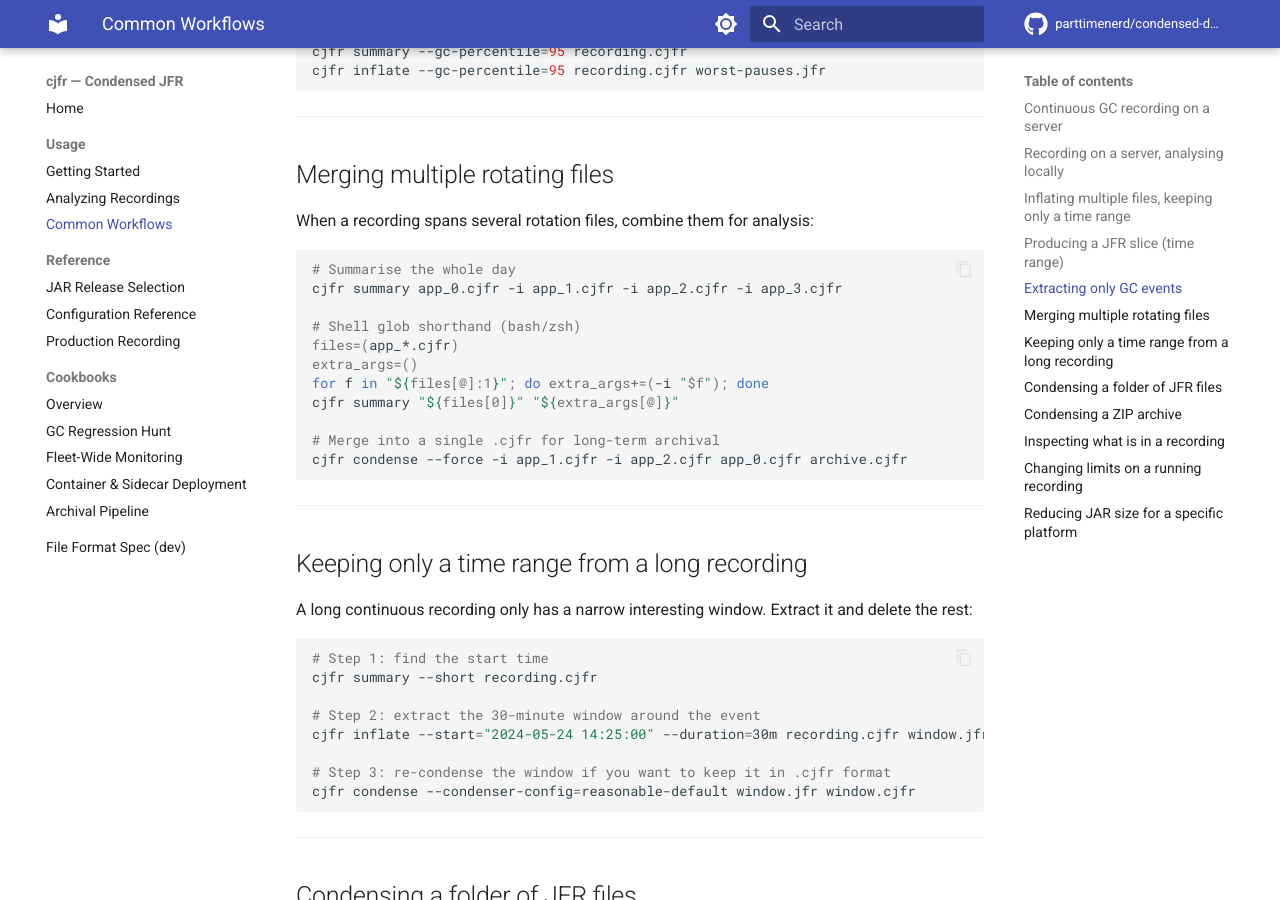
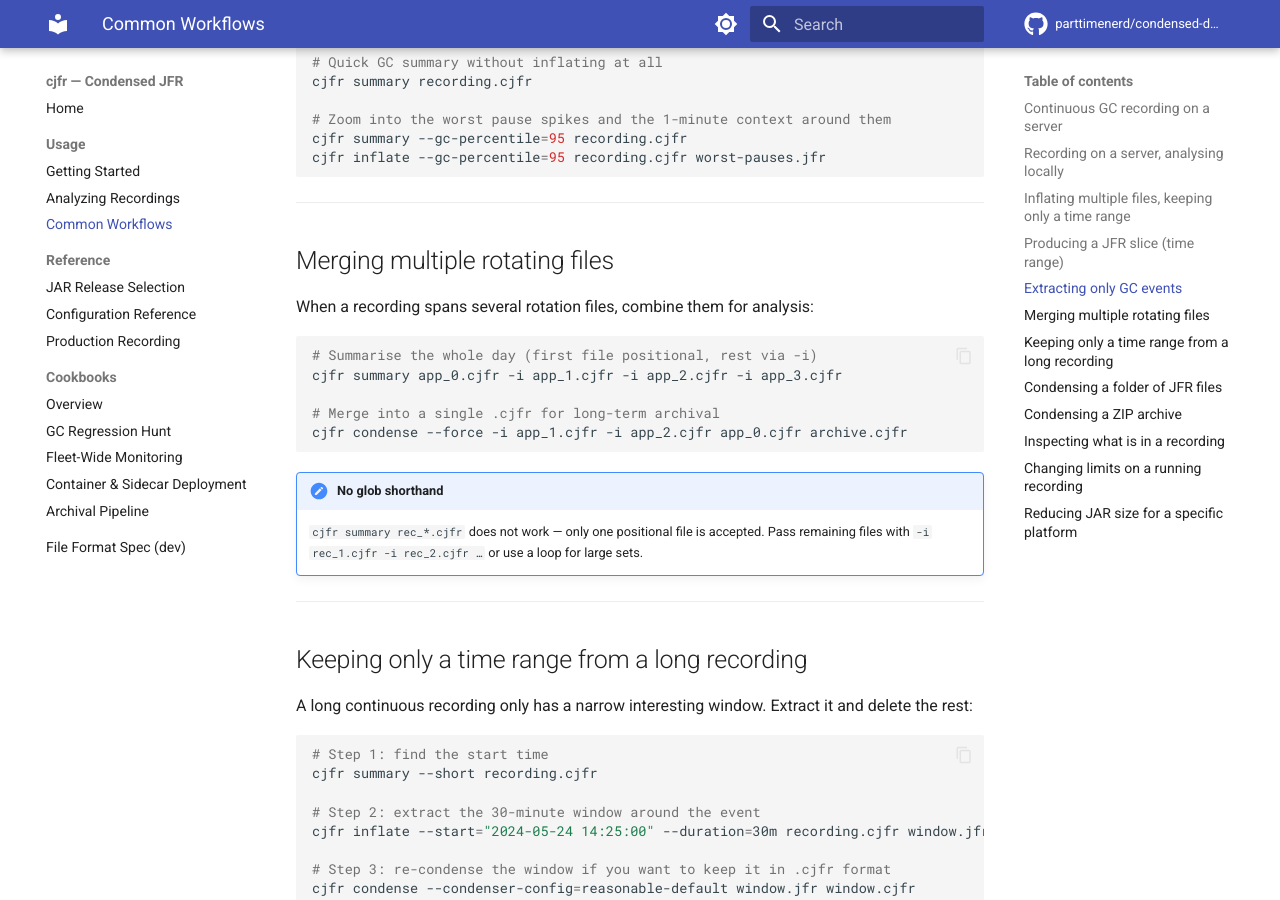
Before and after one commit to parttimenerd/condensed-data, an MkDocs documentation site: the page built from docs/workflows.md, in a window 1280 px wide and 900 px high, scrolled down 3035 px. Built offline with MkDocs 1.6.1 and Material for MkDocs 9.7.7, drawn with Linux system fonts in a browser that asks for light colours; comment, search, counter and statistics services are not loaded; some of the changed text lies outside the part shown.

Commit message:
docs: fix GZIP claim, simplify multi-file examples, add JAVA_TOOL_OPTIONS tip
- jar-releases.md: fix wrong "LZ4 only" claim for minimal JARs — GZIP is
  preserved; only ZSTD/XZ codec classes and POMs are stripped
- analysis.md: clarify that only one positional file is accepted (no glob);
  remove verbose bash-array loop, keep explicit -i form
- workflows.md: replace bash-array loop with clean explicit form + note that
  rec_*.cjfr glob does not work; upgrade blockquote to !!! warning admonition
- getting-started.md: replace /path/to/cjfr.jar with $(pwd)/cjfr.jar alias
- production-recording.md: add !!! tip for JAVA_TOOL_OPTIONS container usage

````diff
--- a/docs/workflows.md
+++ b/docs/workflows.md
@@ -26,7 +26,10 @@ Or attach to an already-running process:
 cjfr agent myapp start '/var/rec/app_$index.cjfr' --rotating --max-files=5 --max-size=100m
 ```
 
-> Single-quote the path to prevent shell expansion of `$index`.
+!!! warning "Single-quote the path"
+    When the output path contains `$index` or `$date`, always **single-quote** it
+    in shell to prevent expansion: `'/var/rec/app_$index.cjfr'`, not
+    `"/var/rec/app_$index.cjfr"`.
 
 To verify it is running:
 
@@ -169,18 +172,16 @@ cjfr inflate --gc-percentile=95 recording.cjfr worst-pauses.jfr
 When a recording spans several rotation files, combine them for analysis:
 
 ```shell
-# Summarise the whole day
+# Summarise the whole day (first file positional, rest via -i)
 cjfr summary app_0.cjfr -i app_1.cjfr -i app_2.cjfr -i app_3.cjfr
-
-# Shell glob shorthand (bash/zsh)
-files=(app_*.cjfr)
-extra_args=()
-for f in "${files[@]:1}"; do extra_args+=(-i "$f"); done
-cjfr summary "${files[0]}" "${extra_args[@]}"
 
 # Merge into a single .cjfr for long-term archival
 cjfr condense --force -i app_1.cjfr -i app_2.cjfr app_0.cjfr archive.cjfr
 ```
+
+!!! note "No glob shorthand"
+    `cjfr summary rec_*.cjfr` does not work — only one positional file is accepted.
+    Pass remaining files with `-i rec_1.cjfr -i rec_2.cjfr …` or use a loop for large sets.
 
 ---
 
````
Also changed, not shown: docs/analysis.md (+1 -3 lines), docs/getting-started.md (+1 -1 lines), docs/jar-releases.md (+4 -3 lines), docs/production-recording.md (+9 -0 lines).
